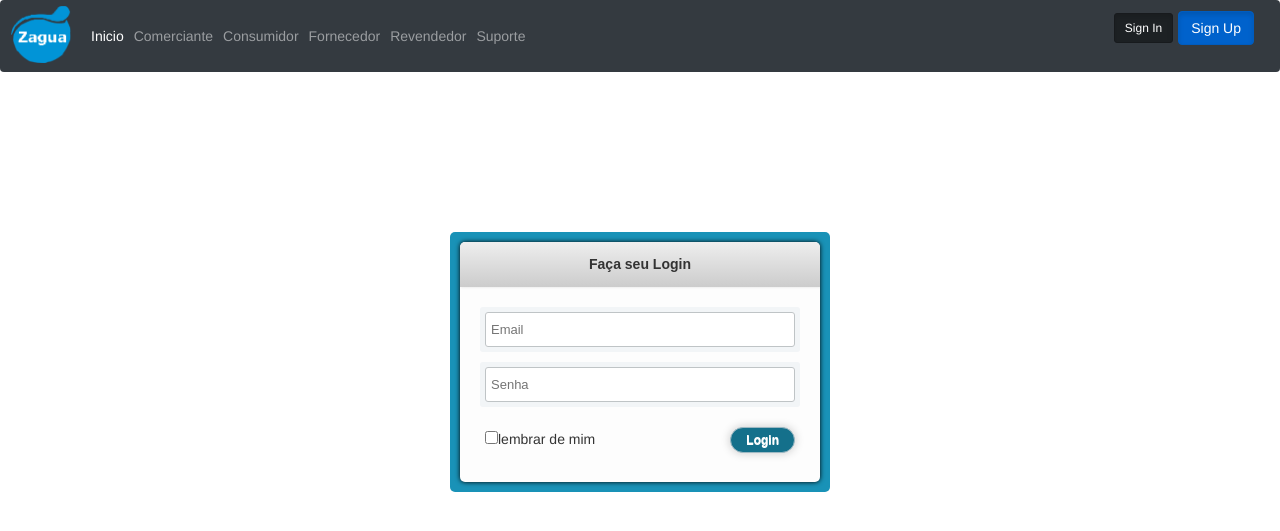
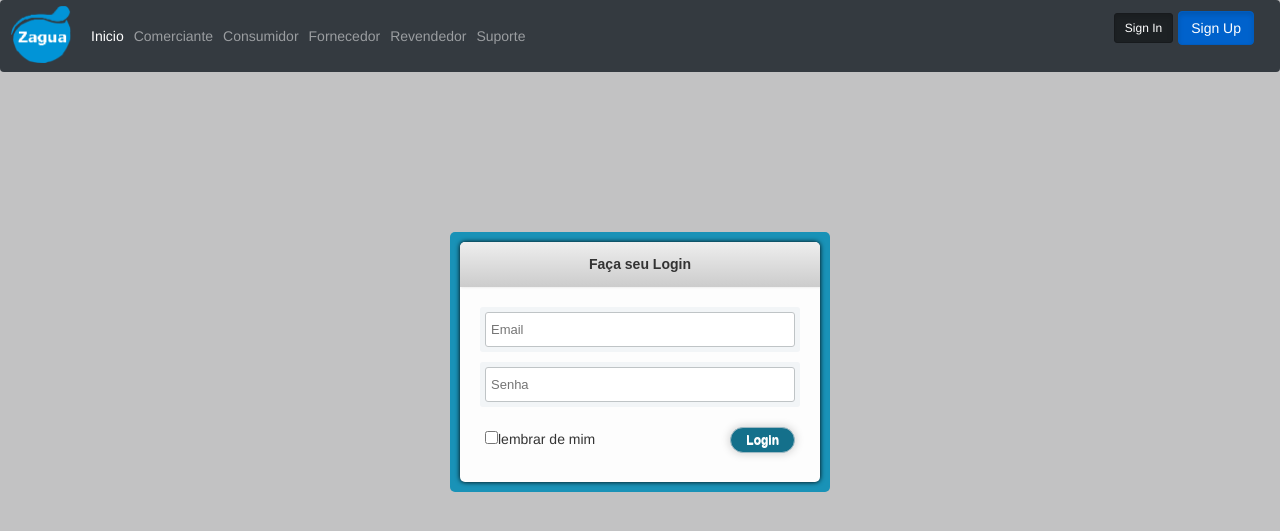
Before and after one commit to ifpb-sr/zagua, a Flask app: page /users/login in a window 1280 px wide. Shown: the top 531 px of the page. Run offline with Flask 2, Linux system fonts and the light colour scheme; parts of the project's set-up code (start-up, migrations or seed data) failed here and were passed over; some libraries are stand-ins or nearby versions.

Commit message:
feat(css/body): mudança da cor do body o `!important` faz com que a linha tenha prioridade Solves no issue

```diff
--- a/zagua/static/login.css
+++ b/zagua/static/login.css
@@ -1,5 +1,5 @@
 body{
-    background-color: #c2c2c3;
+    background-color: #c2c2c3 !important;
 }
 #login-box{
     background-color: #1992b7;
```
